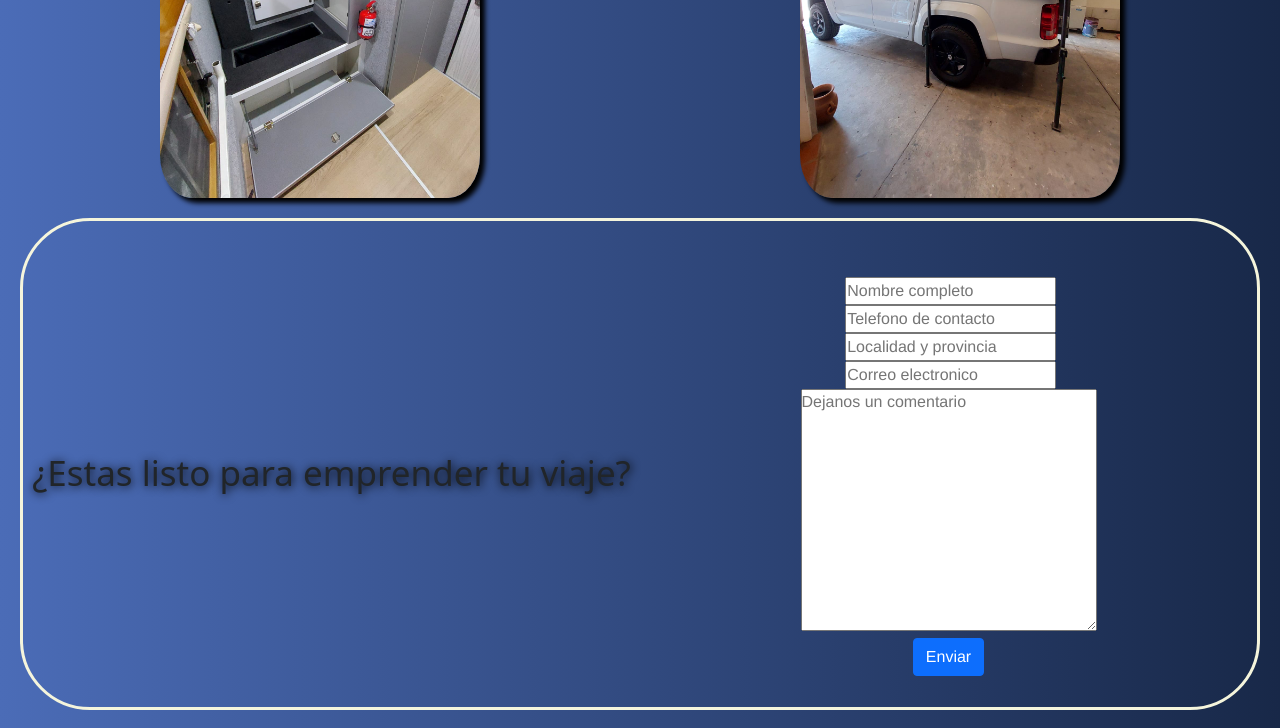
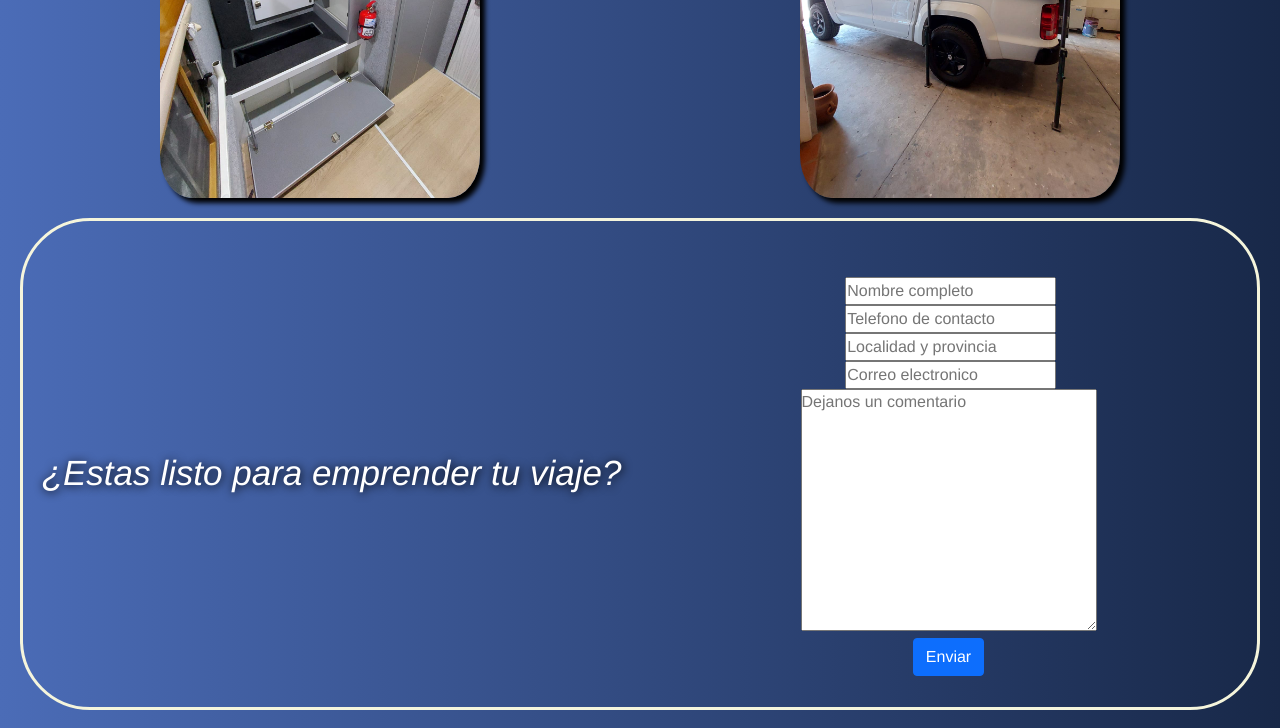
Before and after one commit to JuanDiaz1994/proyecto-camper, a website: page index.html in a window 1280 px wide. Shown: the part 1135-1863 px from the top of the page. Drawn offline with nearby package versions, Linux system fonts and the light colour scheme.

Commit message:
corrigiendo pequeño error de un titulo con sass2

```diff
--- a/scss/parciales/_inicio.scss
+++ b/scss/parciales/_inicio.scss
@@ -104,7 +104,7 @@
     margin-right: 20px;
 }
 .formulario__titulo{
-
+    @extend .tipografia;
     text-shadow: 1px 1px 10px black;
     font-size: 35px;
 }
```
Also changed, not shown: css/design.css.
